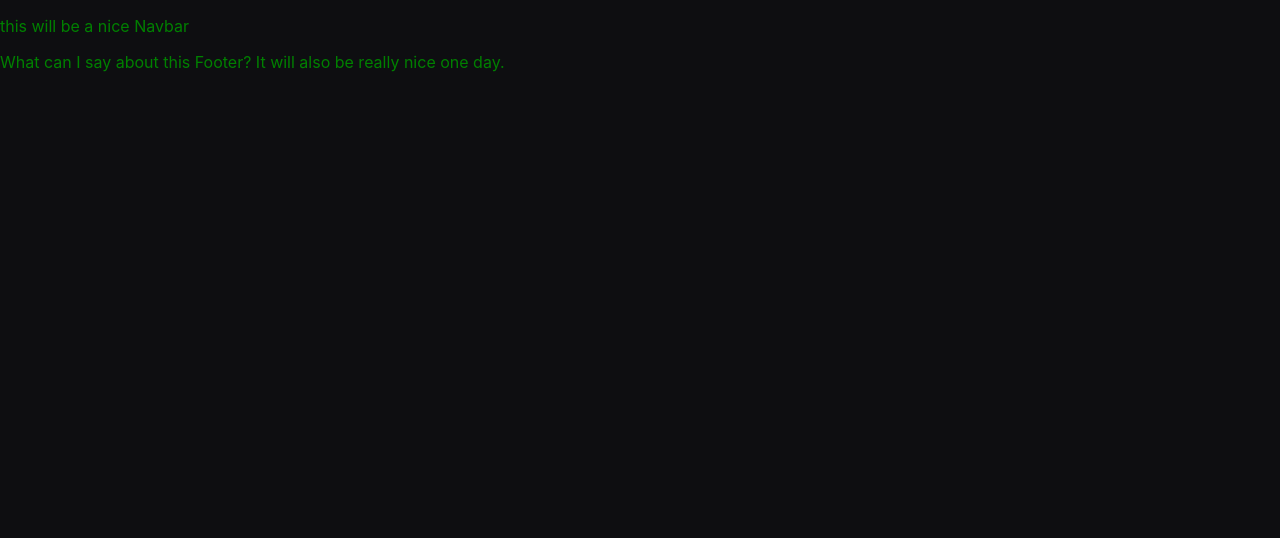
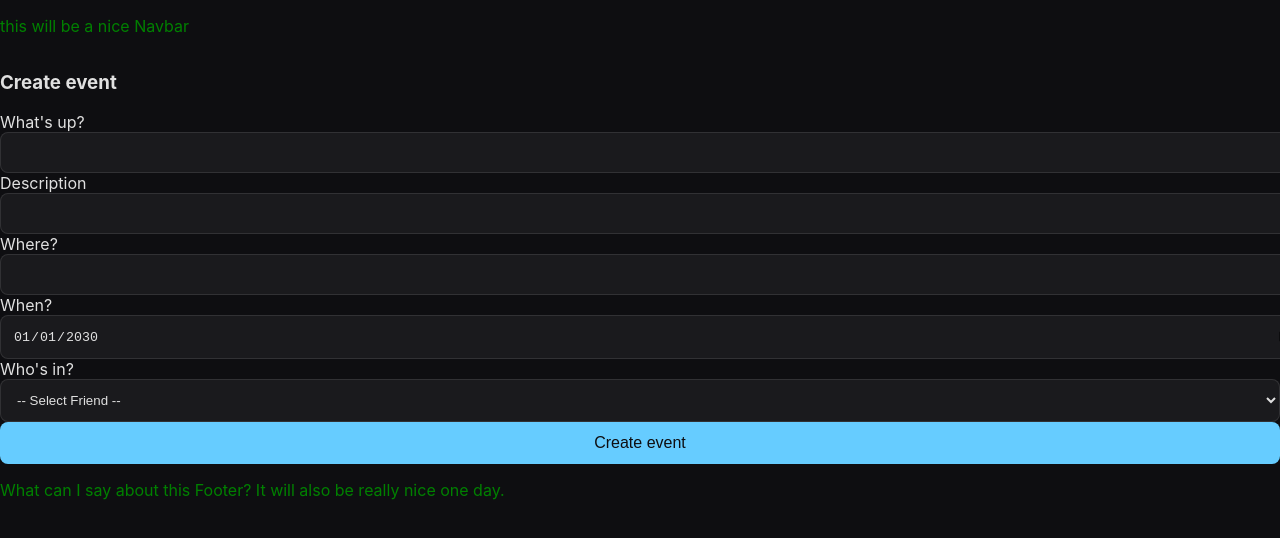
Before and after one commit to cinema-time/cinema-time-frontend, a React (Vite) app: page /createevent in a window 1280 px wide. Shown: the top 538 px of the page. Built offline with nearby package versions, Linux system fonts and the light colour scheme.

Commit message:
Event Create page implement, tailwind, CSS, Film Details

```diff
--- a/package.json
+++ b/package.json
@@ -10,10 +10,12 @@
     "preview": "vite preview"
   },
   "dependencies": {
+    "@tailwindcss/vite": "^4.1.7",
     "axios": "^1.9.0",
     "react": "^19.1.0",
     "react-dom": "^19.1.0",
-    "react-router-dom": "^7.6.0"
+    "react-router-dom": "^7.6.0",
+    "tailwindcss": "^4.1.7"
   },
   "devDependencies": {
     "@eslint/js": "^9.25.0",
--- a/src/App.css
+++ b/src/App.css
@@ -1,3 +1,6 @@
+@tailwind base;
+@tailwind components;
+@tailwind utilities;
 :root {
     --bg-color: #0e0e11;
     --panel-color: rgba(255, 255, 255, 0.05);
--- a/src/App.jsx
+++ b/src/App.jsx
@@ -9,6 +9,7 @@ import About from "./pages/About";
 import SignupPage from "./pages/SignupPage";
 import EventEditPage from "./pages/EventEditPage";
 import "./App.css";
+import EventCreatePage from "./pages/EventCreatePage";
 
 function App() {
 	return (
@@ -18,10 +19,11 @@ function App() {
 			<Routes>
 				<Route path="/" element={<SignupPage />} />
 				<Route path="/" element={<LoginPage />} />
-				<Route path="/films/details/:filmId" element={<FilmDetailsPage />} />
+				<Route path="/films/:filmId" element={<FilmDetailsPage />} />
 				<Route path="/filmlist" element={<FilmListPage />} />
 				<Route path="/about" element={<About />} />
 				<Route path="/editEvent" element={<EventEditPage />} />
+        <Route path="/createevent" element={<EventCreatePage />} />
 			</Routes>
 			<Footer />
 		</>
--- a/src/main.jsx
+++ b/src/main.jsx
@@ -3,6 +3,7 @@ import { createRoot } from 'react-dom/client'
 import './index.css'
 import App from './App.jsx'
 import { BrowserRouter as Router } from "react-router-dom";
+import './index.css'
 
 
 
--- a/src/pages/EventCreatePage.jsx
+++ b/src/pages/EventCreatePage.jsx
@@ -0,0 +1,125 @@
+import { useState } from "react";
+import { useNavigate } from "react-router-dom";
+import axios from "axios";
+import { createEventSlug, convertSlugToName } from "../utils/index";
+
+const API_URL = import.meta.env.VITE_API_URL;
+
+const DEFAULT_EVENT_FORM_VALUES = {
+	title: "",
+	description: "",
+	location: "",
+	date: "2030-01-01",
+	participants: "",
+};
+
+function EventCreatePage() {
+	const [event, setEvent] = useState({ ...DEFAULT_EVENT_FORM_VALUES });
+
+	const navigate = useNavigate();
+
+	const handleChange = (e) => {
+		const { name, value, type, checked } = e.target;
+
+		const updatedEvent = {
+			...event,
+			[name]: type === "checkbox" ? checked : value,
+		};
+
+		const eventSlug = createEventSlug(updatedEvent);
+		const eventName = convertSlugToName(eventSlug);
+
+		setEvent({
+			...updatedEvent,
+			eventSlug,
+			eventName,
+		});
+	};
+
+	const handleSubmit = (e) => {
+		e.preventDefault();
+
+		axios
+			.post(`${API_URL}/api/events`, event)
+			.then((response) => {
+				const newEvent = response.data;
+				navigate(`/events/details/${newEvent._id}`);
+			})
+			.catch((error) => console.log(error));
+	};
+
+	return (
+		<div className="EventCreatePage p-8 pb-16 mb-10 mt-10 rounded-lg shadow-md flex flex-col h-full relative w-full max-w-3xl mx-auto">
+			<form
+				onSubmit={handleSubmit}
+				className="grid grid-cols-1 gap-4 overflow-y-auto mt-12 px-4"
+			>
+				<h3 className="text-2xl font-semibold text-gray-700 mb-6 sticky left-0">
+					Create event
+				</h3>
+
+				<label htmlFor="title">What's up?</label>
+				<input
+					type="text"
+					name="title"
+					id="title"
+					value={event.title}
+					onChange={handleChange}
+					className="border rounded p-2 w-full mb-6"
+				/>
+
+				<label htmlFor="description">Description</label>
+				<input
+					type="text"
+					name="description"
+					id="description"
+					value={event.description}
+					onChange={handleChange}
+					className="bg-gray-800 border border-gray-600 text-gray-100 rounded-md p-3 w-full mb-6 focus:outline-none focus:ring-2 focus:ring-"
+				/>
+
+				<label htmlFor="description">Where?</label>
+				<input
+					type="text"
+					name="location"
+					id="location"
+					value={event.location}
+					onChange={handleChange}
+					className="bg-gray-800 border border-gray-600 text-gray-100 rounded-md p-3 w-full mb-6 focus:outline-none focus:ring-2 focus:ring-"
+				/>
+
+				<label htmlFor="date">When?</label>
+				<input
+					type="date"
+					name="date"
+					id="date"
+					value={event.date}
+					onChange={handleChange}
+					className="bg-gray-800 border border-gray-600 text-gray-100 rounded-md p-3 w-full mb-6 focus:outline-none focus:ring-2 focus:ring-purple-500"
+				/>
+				<label htmlFor="participants">Who's in?</label>
+				<select
+					name="participants"
+					id="participants"
+					value={event.participants}
+					onChange={handleChange}
+					className="bg-gray-800 border border-gray-600 text-gray-100 rounded-md p-3 w-full mb-6 focus:outline-none focus:ring-2 focus:ring-purple-500 "
+				>
+					<option value="">-- Select Friend --</option>
+					<option value="user1">User 1</option>
+					<option value="user2">User 2</option>
+					<option value="user3">User 3</option>
+				</select>
+
+				<button
+					type="submit"
+					className="bg-blue-500 hover:bg-blue-600 text-white font-bold py-2 px-4 rounded mt-4 transition duration-150 ease-in-out"
+				>
+					Create event
+				</button>
+			</form>
+		</div>
+	);
+}
+
+export default EventCreatePage;
--- a/src/pages/FilmDetailsPage.jsx
+++ b/src/pages/FilmDetailsPage.jsx
@@ -11,48 +11,54 @@ function FilmDetailsPage() {
 
 	useEffect(() => {
         const getFilm = () => {
+            console.log("Fetching film with ID:", filmId);
             axios
                 .get(`${API_URL}/api/film/${filmId}`)
                 .then((response) => {
-					const oneFilm = response.data;
-					setFilm(oneFilm);
+                    console.log("API response:", response.data);
+                    setFilm(response.data);
                     setLoading(false);
                 })
-				.catch((error) => console.log(error));
+                .catch((error) => {
+                    console.error("API fetch error:", error);
+                    setLoading(false);
+                });
         };
         getFilm();
     }, [filmId]);
 
 	if (loading) return <div>Loading...</div>;
+    if(!film) return <div>No film found...</div>
 
 	return (
         <>
           <div className="container">
             <h1>FILMS</h1>
-                {film.map((post) => (
+            {film && (
               <div
-                    className="card"
-                    key={post.id}
+                className="panel"
+                key={film._id}
                 style={{
                   border: "1px solid #ccc",
                   padding: "10px",
                   width: "300px",
                   borderRadius: "8px",
-                    }}>
-                    <p>
-
-                      <strong>{post.title}</strong>
-                    </p>
+                }}
+              >
+                <p><strong>{film.title}</strong></p>
+                {film.img && (
                   <img
-                      src={post.img}
-                      alt={post.title}
+                    src={film.img}
+                    alt={film.title}
                     width="270px"
                     height="200px"
                     style={{ objectFit: "cover", borderRadius: "4px" }}
                   />
-                    <p>{post.description}</p>
+                )}
+                <p>{film.description}</p>
+                <p><strong>Genre:</strong> {film.genre } <strong>Year: </strong> {film.year}</p>
               </div>
-                  ))}
+            )}
           </div>
         </>
       );
--- /dev/null
+++ b/src/utils/SlugUtils.jsx
@@ -0,0 +1,8 @@
+
+export function createEventSlug(event) {
+    return event.title.toLowerCase().replace(/\s+/g, "-");
+  }
+
+  export function convertSlugToName(slug) {
+    return slug.replace(/-/g, " ").replace(/\b\w/g, (c) => c.toUpperCase());
+  }
--- /dev/null
+++ b/src/utils/index.jsx
@@ -0,0 +1,3 @@
+
+export * from "./SlugUtils";
+export * from "./tailwind.config"
--- /dev/null
+++ b/src/utils/tailwind.config.js
@@ -0,0 +1,11 @@
+
+module.exports = {
+    content: [
+      "./index.html",
+      "./src/**/*.{js,ts,jsx,tsx}",
+    ],
+    theme: {
+      extend: {},
+    },
+    plugins: [],
+  };
```
Also changed, not shown: 1 other file (tests, documents, lock files or other folders). Lines whose indentation alone changed are shown as unchanged.
